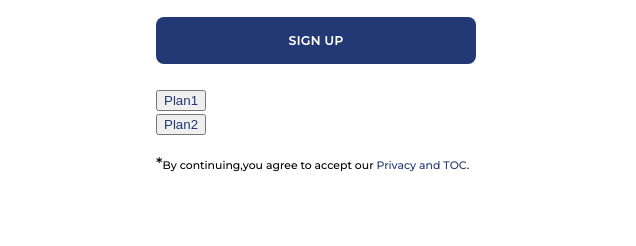
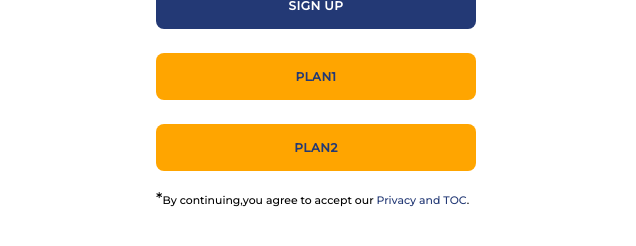
Before and after one commit to JoelShabu/foode, a plain HTML site: page signupforfood.html in a window 1280 px wide. Shown: the part 540-786 px from the top of the page, 644-1280 px from the left. Drawn offline with Linux system fonts and the light colour scheme.

Commit message:
Update signupforfood.css

```diff
--- a/signupforfood.css
+++ b/signupforfood.css
@@ -32,6 +32,20 @@ a {
 
 a:hover {
     text-decoration: none;
+}
+.go {
+    display: block;
+    width: 100%;
+    background-color: orange;
+    color: white;
+    font-weight: 700;
+    border: none;
+    padding: 1rem;
+    border-radius: 8px;
+    font-size: 0.75rem;
+    letter-spacing: 0.5px;
+    text-transform: uppercase;
+    font-family: 'Montserrat', sans-serif;
 }
 
 .small {
```
